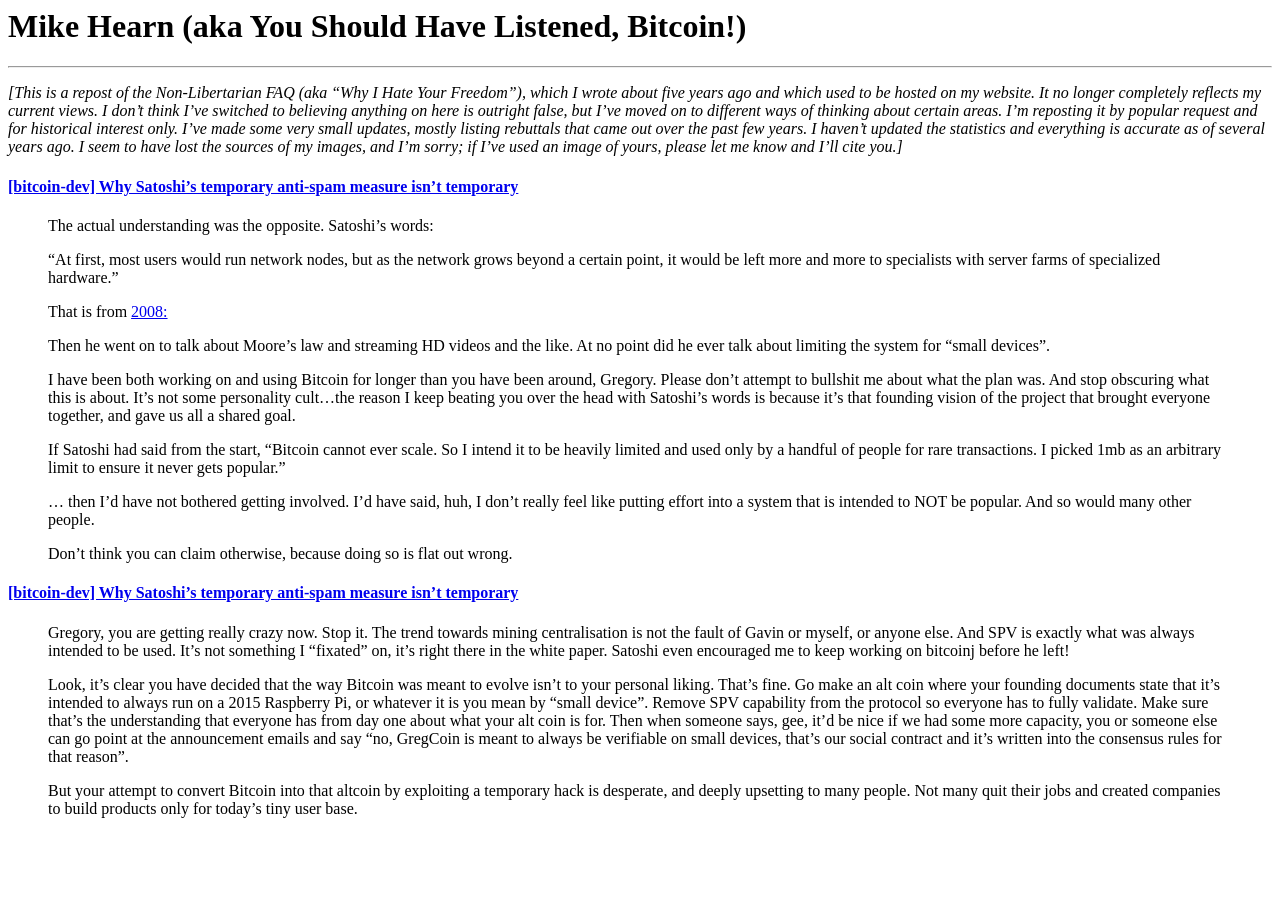
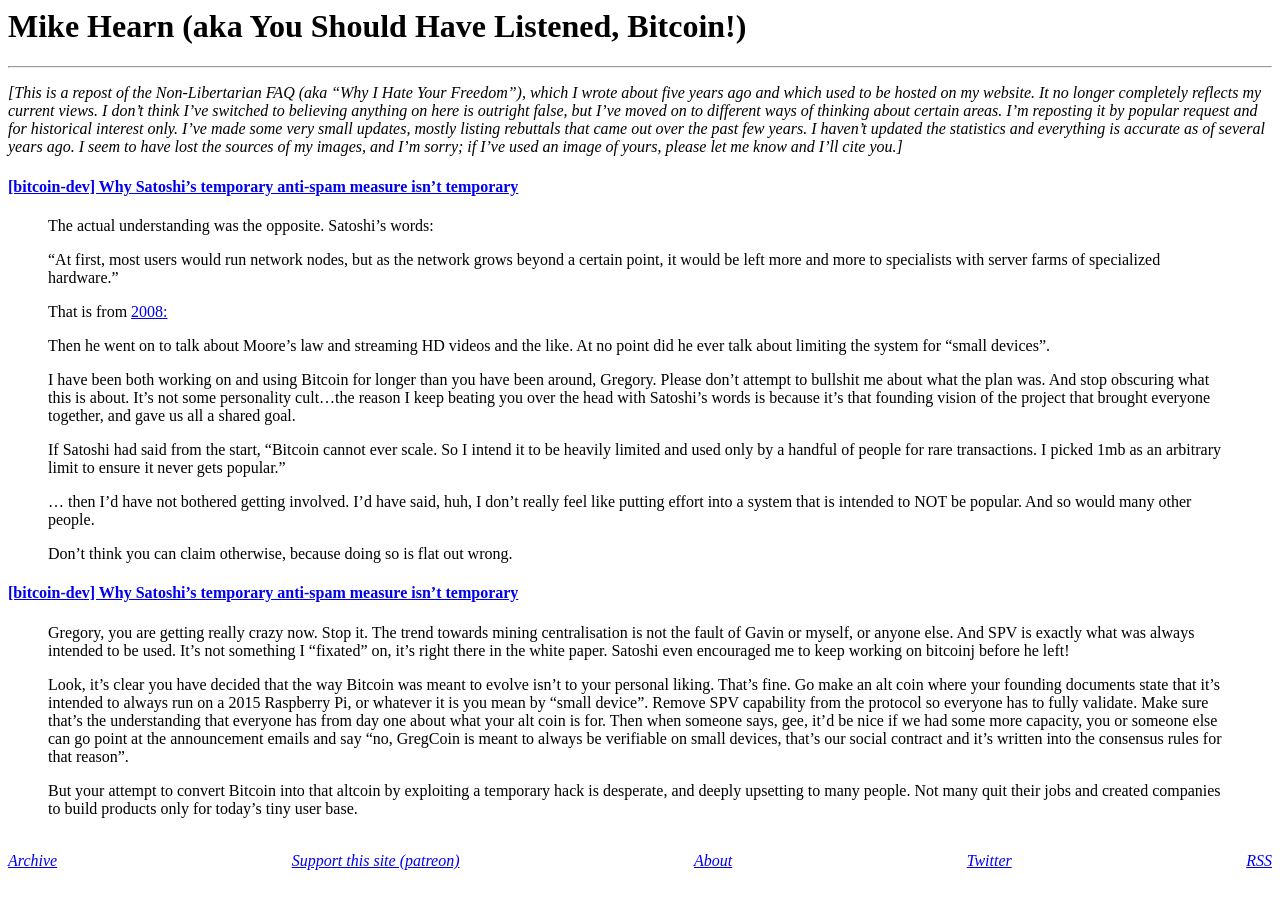
Before and after one commit to derykmakgill/website, a Jekyll site: the page built from _research/mike-hearn.md, in a window 1280 px wide. Built offline with Jekyll 4.4.1, drawn with Linux system fonts in a browser that asks for light colours.

Commit message:
Update post.html

```diff
--- a/_layouts/post.html
+++ b/_layouts/post.html
@@ -11,3 +11,11 @@
 <hr>
 
 {{ content }}
+
+<br>
+<div class="np">
+<a href="https://danluu.com/">Archive</a>
+<a href="https://www.patreon.com/danluu">Support this site (patreon)</a>
+<a href="https://danluu.com/about/">About</a>
+<a href="https://twitter.com/danluu">Twitter</a>
+<a href="https://danluu.com/atom.xml" rel="alternate" type="application/rss+xml">RSS</a></div>
```
